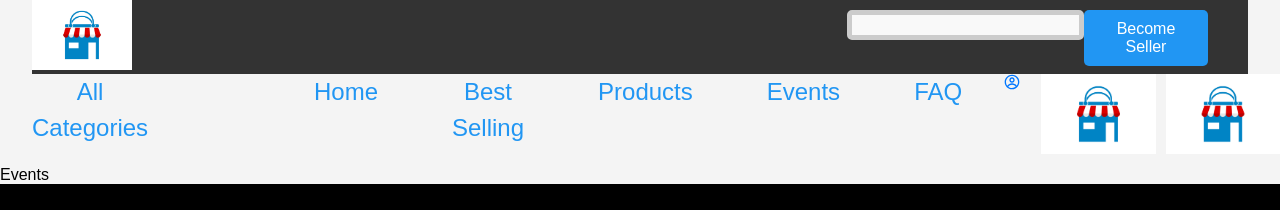
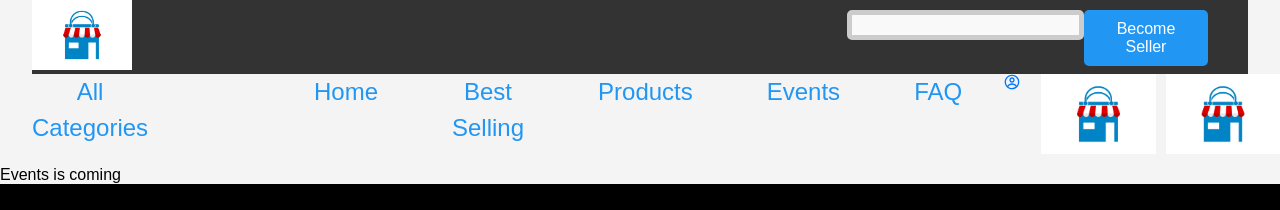
Before and after one commit to NearByProduct/NearByProduct, a React (Create React App) app in the folder frontend/: page / in a window 1280 px wide. Both pictures are taken after a click on the element "Events". Shown: the top 210 px of the page. Built offline with nearby package versions, Linux system fonts and the light colour scheme.

Commit message:
adding events logic

```diff
--- a/frontend/src/Pages/mainsection/Events.js
+++ b/frontend/src/Pages/mainsection/Events.js
@@ -2,7 +2,7 @@ import React from 'react'
 
 const Events = () => {
   return (
-    <div>Events</div>
+    <div>Events is coming</div>
   )
 }
 
```
